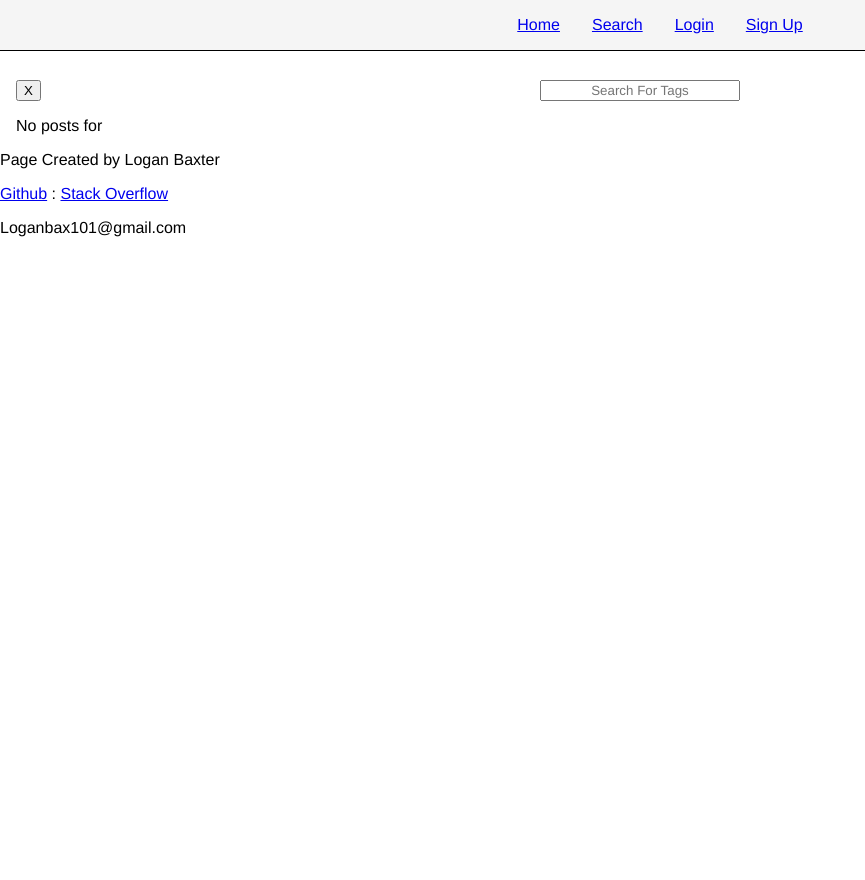
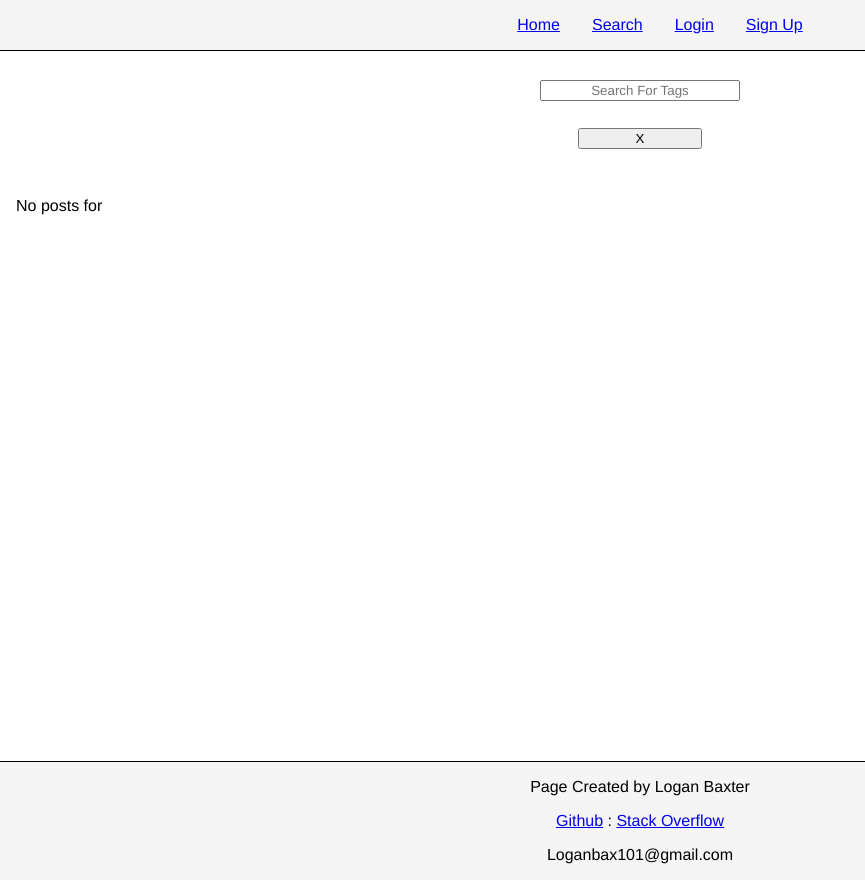
Before and after one commit to logan9997/ThisOrThat, a Django app: page /search/ in a window 1280 px wide. Shown: the whole page, without its empty margins (0-865 px from the left). Before the commit the page ends 237 px from the top, so only its background shows below. Run offline with Django 4.2, Linux system fonts and the light colour scheme; data that the repository does not hold is empty; some libraries are stand-ins or nearby versions.

Commit message:
lots of changes

```diff
--- a/App/static/App/styles.css
+++ b/App/static/App/styles.css
@@ -12,6 +12,10 @@ body {
     background-color: white;
     margin: 0;
     padding-top: 5rem;
+    display: flex;
+    min-height: 100vh;
+    flex-direction: column;
+    justify-content: space-between;
 }
 
 nav {
@@ -38,6 +42,14 @@ nav ul li {
     margin: 0 1rem 0;
 }
 
+#footer-flex-wrapper {
+    background-color: whitesmoke;
+    margin-top: 5rem;
+    background-color: whitesmoke;
+    border-top: 0.1rem black solid;
+    text-align: center;
+}
+
 /* HOME */
 #logged-in-msg {
     text-align: center;
@@ -208,12 +252,20 @@ nav ul li {
 #search-suggestions-container {
     margin: auto;
     width: 12rem;
+    display: none;
     margin-bottom: 2rem;
-    z-index: 3;
+    z-index: 2;
 }
 
-#search-suggestions-container div {
-    background-color: red;
+#search-suggestions-container a {
+    background-color: white;
+    display: block;
+}
+
+#remove-tag-button {
+    margin: 3rem auto;
+    width: 10%;
+    display: block;
 }
 
 #trending-questions {
```
Also changed, not shown: other parts of App/static/App/styles.css (+37 -4 lines).
